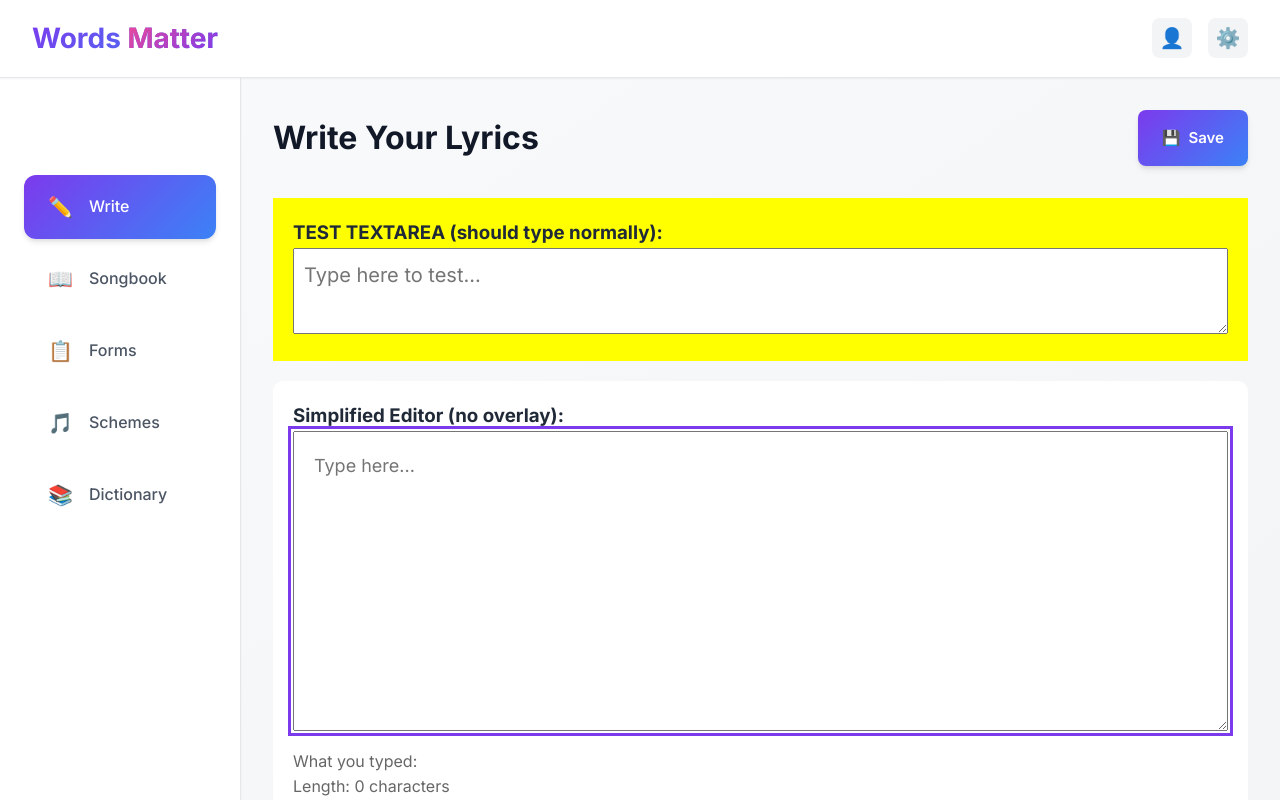
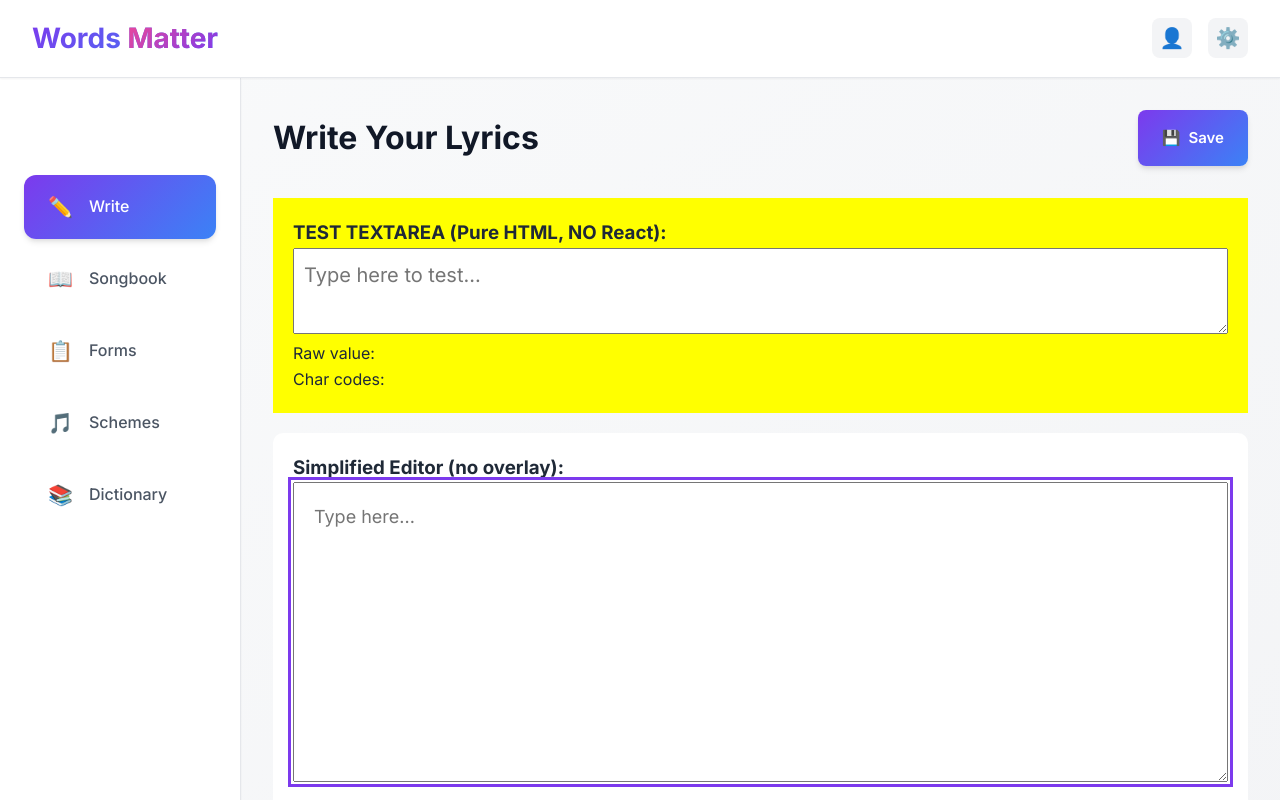
Before and after one commit to themichaelkemp/words-app, a React (Vite) app: page / in a window 1280 px wide. Shown: the top 800 px of the page. Built offline with nearby package versions, Linux system fonts and the light colour scheme.

Commit message:
Add pure HTML textarea test to isolate React from browser behavior

```diff
--- a/src/App.jsx
+++ b/src/App.jsx
@@ -320,12 +320,19 @@ function App() {
 
         {/* DEBUG TEST - Remove this after testing */}
         <div style={{ background: 'yellow', padding: '20px', margin: '20px 0' }}>
-          <h3>TEST TEXTAREA (should type normally):</h3>
+          <h3>TEST TEXTAREA (Pure HTML, NO React):</h3>
           <textarea
+            id="pure-html-test"
             style={{ width: '100%', fontSize: '20px', padding: '10px' }}
             dir="ltr"
             placeholder="Type here to test..."
+            onInput={(e) => {
+              document.getElementById('pure-output').textContent = e.target.value
+              document.getElementById('pure-codes').textContent = [...e.target.value].map(c => c.charCodeAt(0)).join(', ')
+            }}
           />
+          <p>Raw value: <span id="pure-output"></span></p>
+          <p>Char codes: <span id="pure-codes"></span></p>
         </div>
 
         {/* TEMPORARY: Testing without overlay */}
```
